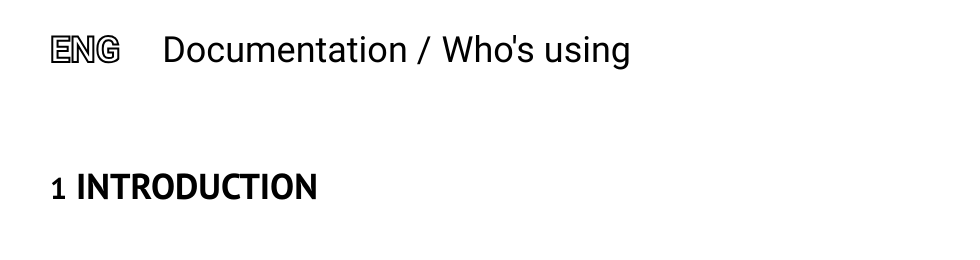
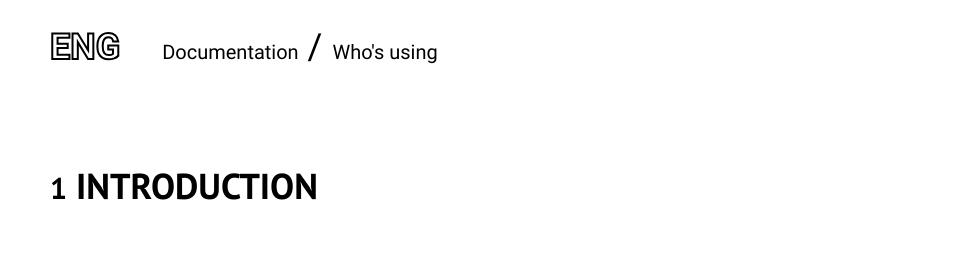
Before and after one commit to awwlera/Konstruct, a plain HTML site: page index.html in a window 1280 px wide. Shown: the top 260 px of the page, 0-980 px from the left. Drawn offline with Linux system fonts and the light colour scheme.

Commit message:
fixed nav-bar

```diff
--- a/src/styles/style.css
+++ b/src/styles/style.css
@@ -39,10 +39,10 @@ body {
     -webkit-text-stroke-width: 2px;
     -webkit-text-stroke-color: black;
     text-decoration: none;
-
 }
 
-.nav-bar, .nav-list {
+.nav-bar,
+.nav-list {
     list-style: none;
     display: flex;
 }
@@ -54,6 +54,7 @@ body {
 .nav-link {
     color: #000000;
     text-decoration: none;
+    font-size: 20px;
 }
 
 .content {
```
